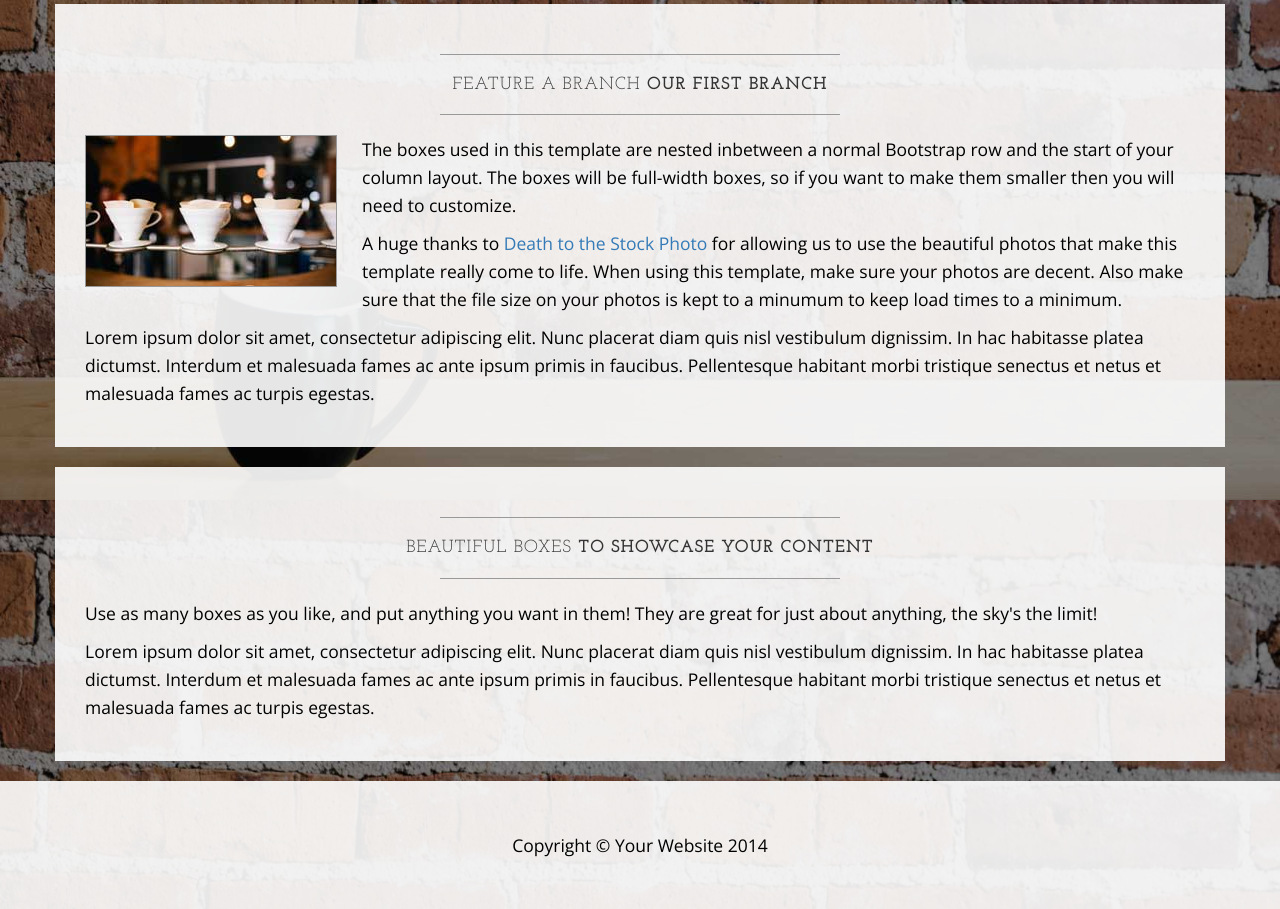
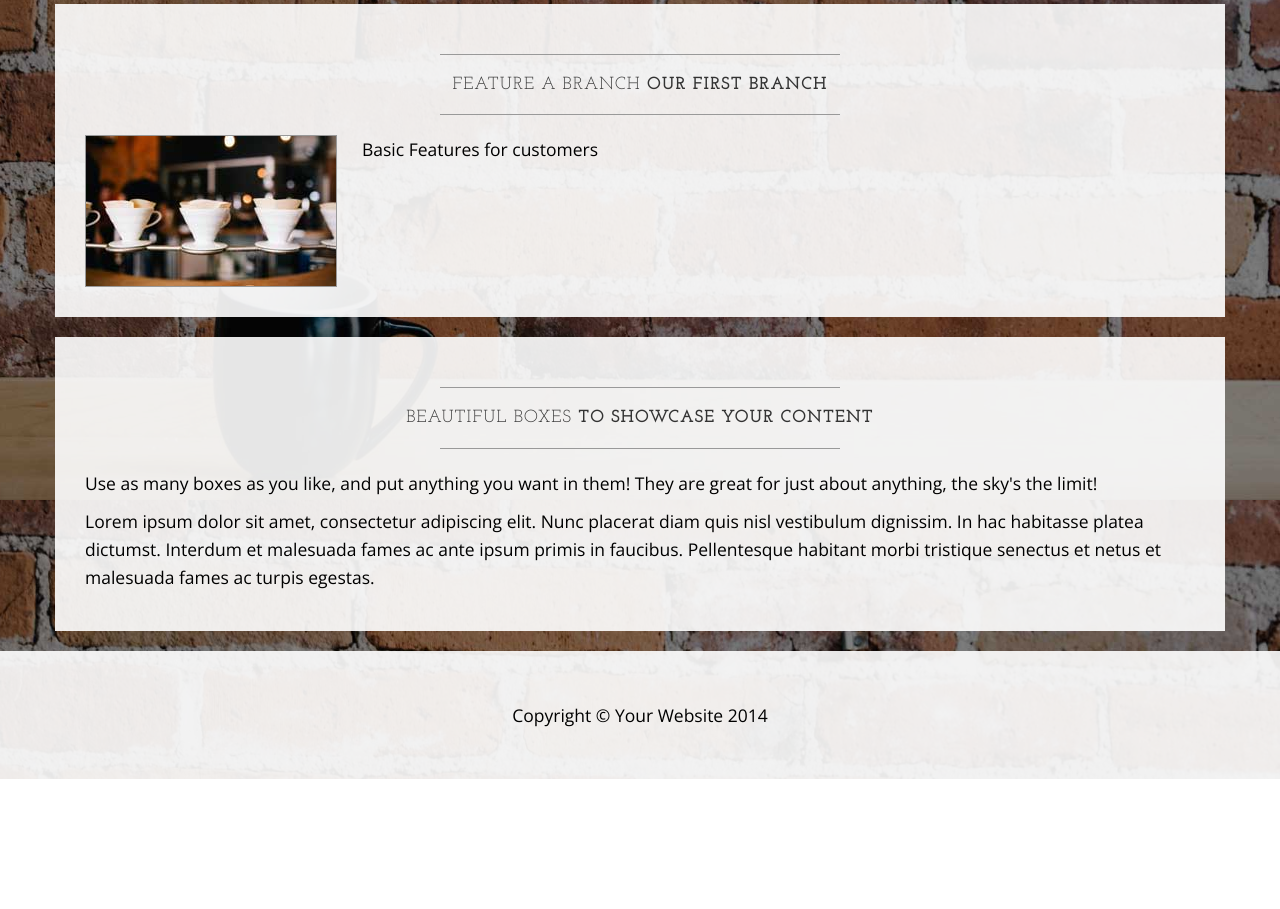
Before and after one commit to gpopowic/learnableGitCourse, a plain HTML site: page index.html in a window 1280 px wide. Shown: the part 1100-2009 px from the top of the page. After the commit the page ends 1879 px from the top, so only its background shows below. Drawn offline with nearby package versions, Linux system fonts and the light colour scheme.

Commit message:
edited paragraph

```diff
--- a/index.html
+++ b/index.html
@@ -129,9 +129,7 @@
                     <hr>
                     <img class="img-responsive img-border img-left" src="img/intro-pic.jpg" alt="">
                     <hr class="visible-xs">
-                    <p>The boxes used in this template are nested inbetween a normal Bootstrap row and the start of your column layout. The boxes will be full-width boxes, so if you want to make them smaller then you will need to customize.</p>
-                    <p>A huge thanks to <a href="http://join.deathtothestockphoto.com/" target="_blank">Death to the Stock Photo</a> for allowing us to use the beautiful photos that make this template really come to life. When using this template, make sure your photos are decent. Also make sure that the file size on your photos is kept to a minumum to keep load times to a minimum.</p>
-                    <p>Lorem ipsum dolor sit amet, consectetur adipiscing elit. Nunc placerat diam quis nisl vestibulum dignissim. In hac habitasse platea dictumst. Interdum et malesuada fames ac ante ipsum primis in faucibus. Pellentesque habitant morbi tristique senectus et netus et malesuada fames ac turpis egestas.</p>
+                    <p>Basic Features for customers</p>
                 </div>
             </div>
         </div>
```
